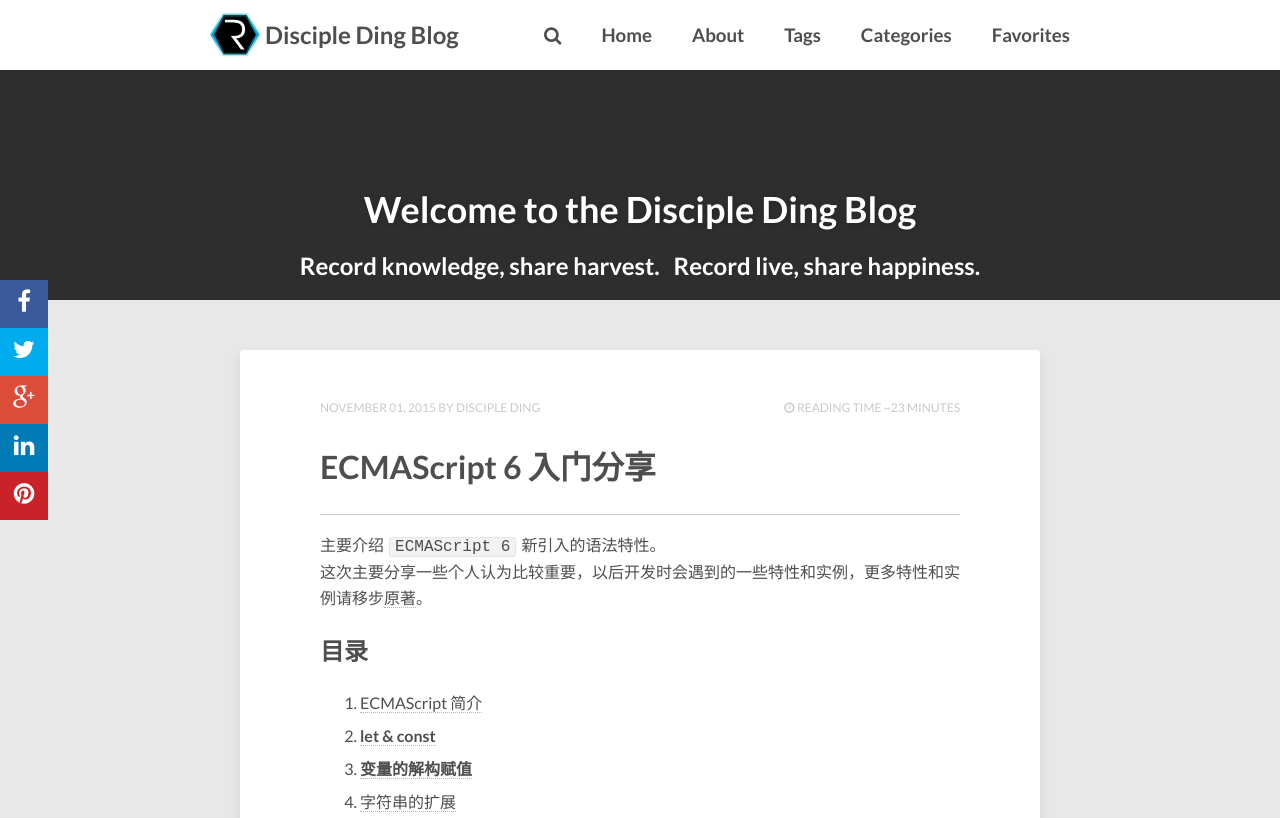
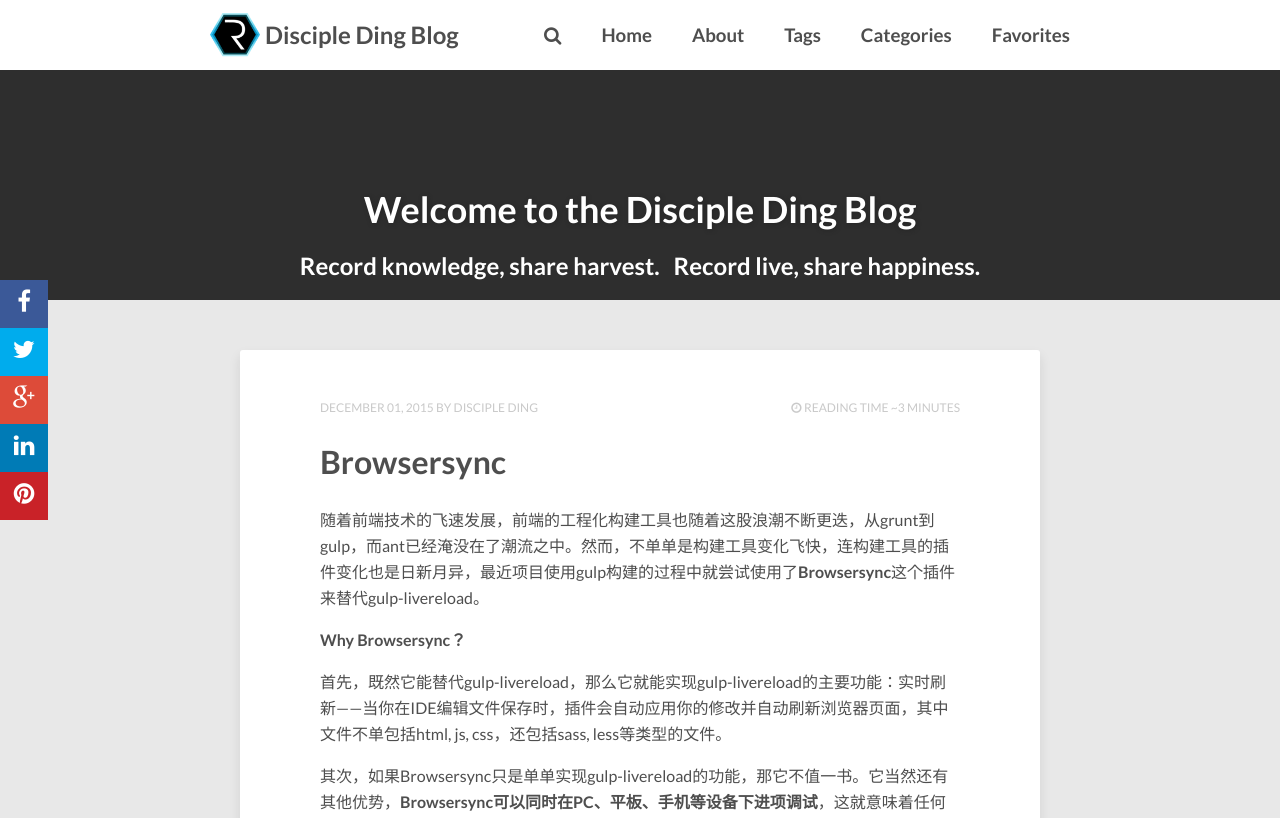
Before and after one commit to DiscipleD/DiscipleD.github.io, a Jekyll site: the page built from index.html, in a window 1280 px wide and 1400 px high. Shown: the top 818 px of the window. Built offline with Jekyll 4.4.1, drawn with Linux system fonts in a browser that asks for light colours; nearby versions of some CDN libraries; the list of posts is cut into pages by our own code; comment, search, counter and statistics services are not loaded; some of the changed text lies outside the part shown.

Commit message:
add new poster 2015-12-01-browsersync.md

```diff
--- a/_posts/2015-11-01-ES6-book-review.html
+++ b/_posts/2015-11-01-ES6-book-review.html
@@ -5,6 +5,7 @@ tags: [ECMAScript, JavaScript]
 categories: [JavaScript]
 ---
 <hr>
+<div class="es6">
 <p>主要介绍 <code>ECMAScript 6</code> 新引入的语法特性。<br>
 这次主要分享一些个人认为比较重要，以后开发时会遇到的一些特性和实例，更多特性和实例请移步<a href="http://es6.ruanyifeng.com/#README">原著</a>。</p>
 <p><a name="catalog"></a></p>
@@ -2232,3 +2233,4 @@ class PeekableQueue extends Queue {
 <p>不要在模块输入中使用通配符。因为这样可以确保你的模块之中，有一个默认输出（export default）。如果模块默认输出一个函数，函数名的首字母应该小写；如果模块默认输出一个对象，对象名的首字母应该大写。</p>
 <h4>10. ESLint</h4>
 <p><strong>ESLint是一个语法规则和代码风格的检查工具，可以用来保证写出语法正确、风格统一的代码。</strong></p>
+</div>
--- /dev/null
+++ b/_posts/2015-12-01-browsersync.md
@@ -0,0 +1,108 @@
+---
+layout: post
+title: Browsersync
+tags: [Node, Gulp, Browsersync]
+categories: [Node]
+---
+随着前端技术的飞速发展，前端的工程化构建工具也随着这股浪潮不断更迭，从grunt到gulp，而ant已经淹没在了潮流之中。然而，不单单是构建工具变化飞快，连构建工具的插件变化也是日新月异，最近项目使用gulp构建的过程中就尝试使用了**Browsersync**这个插件来替代gulp-livereload。
+
+**Why Browsersync？**
+
+首先，既然它能替代gulp-livereload，那么它就能实现gulp-livereload的主要功能：实时刷新——当你在IDE编辑文件保存时，插件会自动应用你的修改并自动刷新浏览器页面，其中文件不单包括html, js, css，还包括sass, less等类型的文件。
+
+其次，如果Browsersync只是单单实现gulp-livereload的功能，那它不值一书。它当然还有其他优势，**Browsersync可以同时在PC、平板、手机等设备下进项调试**，这就意味着任何一次改动都会实时地应用到这些设备中，这将大大提升多设备开发的效率。
+
+![官网示例1](http://upload-images.jianshu.io/upload_images/1258730-e7530edfefa1a9d6.gif?imageMogr2/auto-orient/strip)
+
+还不仅如此，它还能**在不同的浏览器不同的设备上同步所有页面上的操作**，这绝对是多浏览器兼容性测试的福音啊！
+
+![官网示例2](http://upload-images.jianshu.io/upload_images/1258730-8d8b9366ee8ec5c2.gif?imageMogr2/auto-orient/strip)
+
+Amazing？
+
+**How to use Browsersync?**
+
+想要实现这些神奇的效果配置起来相当便捷。
+
+1. 安装Node.js(https://nodejs.org/en/)
+2. 项目中添加Browsersync依赖（package.json推荐）或安装Browsersync
+3. 在gulpfile.js中配置
+
+{% highlight javascript %}
+var gulp = require('gulp');
+var browserSync = require('browser-sync').create();
+// 静态服务器
+gulp.task('browser-sync',function(){
+    browserSync.init({
+      server: {
+        baseDir:"./"
+      }
+    });
+});
+// 代理
+gulp.task('browser-sync', function() {
+    browserSync.init({
+     proxy: "你的域名或IP"
+   });
+});
+// 静态服务器（server)和代理（proxy）模式不能同时使用
+{% endhighlight %}
+
+这样就简单地启动了服务器，而要实现同步刷新就要通过gulp watch来调用Browsersync的reload方法。
+{% highlight javascript %}
+// 打包js
+gulp.task('js', function () {
+    return gulp.src('app/js/*.js')
+      .pipe(browserify())
+      .pipe(uglify())
+      .pipe(gulp.dest('dist/js'));
+});
+// 确保js文件打包完成后，再调用reload方法
+gulp.task('js-watch', ['js'], browserSync.reload);
+gulp.task('browser-sync',function(){
+    browserSync.init({
+      server: {
+        baseDir:"./"
+      }
+    });
+    // 当js目录下js文件发生变化时调用browserSync.reload
+    gulp.watch("app/js/*.js", ['js-watch']);
+});
+{% endhighlight %}
+应用js file需要重新刷新页面，而应用CSS样式并不用重新加载页面。从示例图1就可以看到，当我们修改CSS file的时候页面及时响应了这些修改而并没有刷新页面，因为Browsersync可以通过配置将修改后的CSS文件直接注入到浏览器中。
+{% highlight javascript %}
+var sass = require('gulp-sass');
+// scss编译后的css将注入到浏览器里实现更新
+gulp.task('sass', function() {
+    return gulp.src("app/scss/*.scss")
+      .pipe(sass().on('error', sass.logError))
+      .pipe(gulp.dest("app/css"))
+      .pipe(browserSync.stream()); // stream method returns a transform stream
+});
+// 修改上面的browser-sync task
+gulp.task('browser-sync',function(){
+    browserSync.init({
+      server: {
+        baseDir:"./"
+      }
+    });
+    // 当js目录下js文件发生变化时调用browserSync.reload
+    gulp.watch("app/js/*.js", ['js-watch']);
+    // 当scss目录下scss文件发生变化时调用sass task
+    gulp.watch("app/scss/*.scss", ['sass']);
+});
+{% endhighlight %}
+项目中，开发时常前端和后端分离，而当各自接口开发完成后，进行联调测试时，前端会因为跨域问题无法请求到后台的数据，跨域当然可以通过现有的一些解决方案，如CORS等，但用Browsersync可以通过设置proxy的方式，简单的解决跨域问题而不需要修改业务代码。
+{% highlight javascript %}
+// 修改上面的browser-sync task
+gulp.task('browser-sync', function () {
+    browserSync.init({
+      proxy: "http://172.18.2.30", //后端服务器地址
+      serveStatic: ['./'] // 本地文件目录，proxy同server不能同时配置，需改用serveStatic代替
+    });
+    // 当js目录下js文件发生变化时调用browserSync.reload
+    gulp.watch("app/js/*.js", ['js-watch']);
+    // 当scss目录下scss文件发生变化时调用sass task
+    gulp.watch("app/scss/*.scss", ['sass']);
+});
+{% endhighlight %}
--- a/_sass/_typography.scss
+++ b/_sass/_typography.scss
@@ -124,9 +124,12 @@ pre {
 		background-color: #6a6d5d;
 		@include rounded(4px);
 	}
-    // add background & border for pre style - DD
-    padding: 6px 10px;
-    border-radius: 3px;
-    background-color: #f8f8f8;
-    border: 1px solid #ccc;
 }
+
+.es6 pre{
+  // add background & border for pre style - DD
+  padding: 6px 10px;
+  border-radius: 3px;
+  background-color: #f8f8f8;
+  border: 1px solid #ccc;
+}
```
